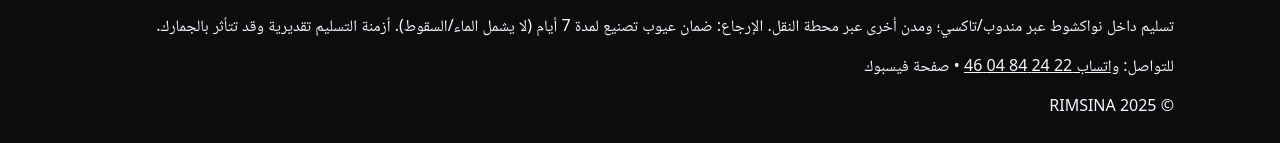
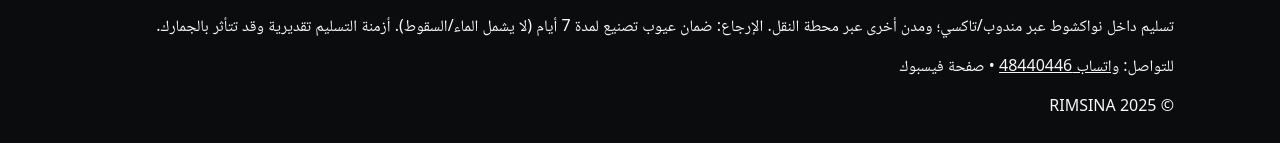
Before and after one commit to sidattymoulay-247/mo-shop.mr, a plain HTML site: page index.html in a window 1280 px wide. Shown: the part 1635-1778 px from the top of the page. Drawn offline with Linux system fonts and the light colour scheme.

Commit message:
Update index.html

```diff
--- a/index.html
+++ b/index.html
@@ -142,7 +142,7 @@
         trust: ["✅ Fournisseurs vérifiés","🛡️ Garantie défaut 7 jours","💬 Support local (Nouakchott)","💳 Prix clairs en MRU"],
         footerTitle: "Livraison & Retours",
         footerPolicy: "Livraison à Nouakchott (coursier/taxi) ; autres villes via gare routière. Retours : garantie défaut 7 jours (hors eau/choc). Les délais de précommande sont des estimations soumises aux douanes.",
-        footerContact: 'Contact : <a href="https://wa.me/22248440446" target="_blank" rel="noopener">WhatsApp 22 24 84 04 46</a> • Page Facebook',
+        footerContact: 'Contact : <a href="https://wa.me/22248440446" target="_blank" rel="noopener">WhatsApp 48440446</a> • Page Facebook',
         preorder: "Précommande",
         orderBtn: "Commander sur WhatsApp",
         allCats: "Toutes les catégories"
@@ -174,7 +174,7 @@
         trust: ["✅ موردون موثوقون","🛡️ ضمان عيوب 7 أيام","💬 دعم محلي (نواكشوط)","💳 أسعار واضحة بالـ MRU"],
         footerTitle: "التسليم والإرجاع",
         footerPolicy: "تسليم داخل نواكشوط عبر مندوب/تاكسي؛ ومدن أخرى عبر محطة النقل. الإرجاع: ضمان عيوب تصنيع لمدة 7 أيام (لا يشمل الماء/السقوط). أزمنة التسليم تقديرية وقد تتأثر بالجمارك.",
-        footerContact: 'للتواصل: <a href="https://wa.me/22248440446" target="_blank" rel="noopener">واتساب 22 24 84 04 46</a> • صفحة فيسبوك',
+        footerContact: 'للتواصل: <a href="https://wa.me/22248440446" target="_blank" rel="noopener">واتساب 48440446</a> • صفحة فيسبوك',
         preorder: "طلب مسبق",
         orderBtn: "اطلب عبر واتساب",
         allCats: "كل الأصناف"
```
